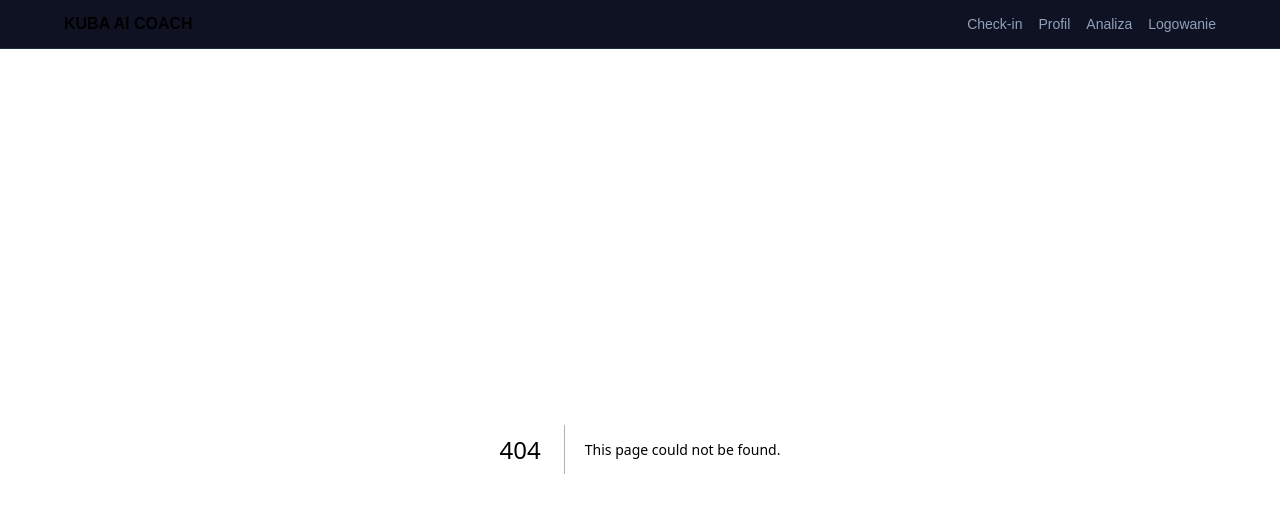
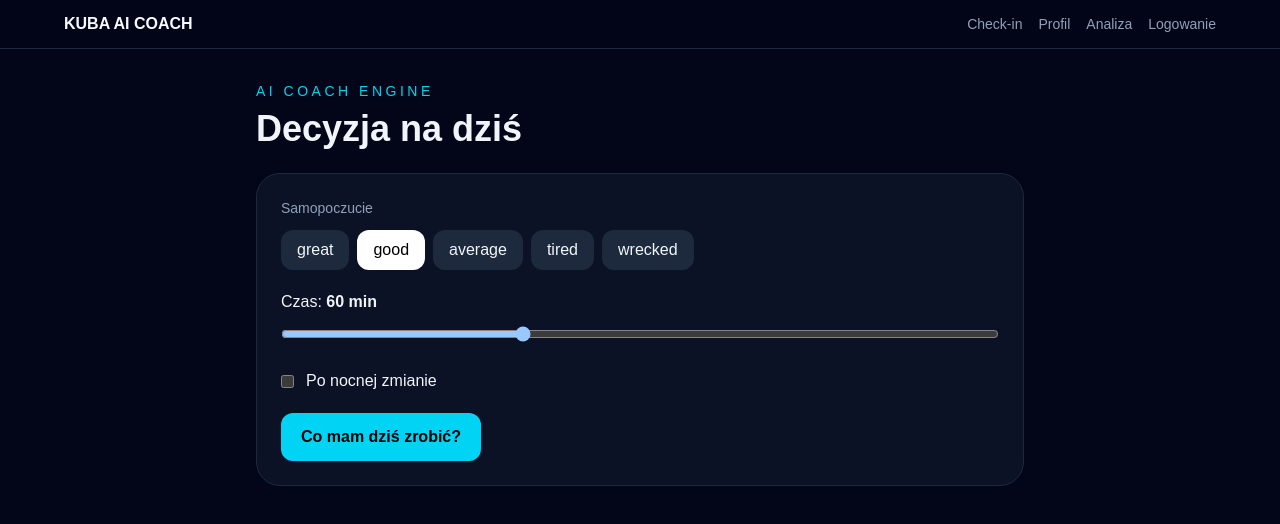
Before and after one commit to jakubszczypa-rgb/kuba-ai-cycling-coach, a Next.js app: page /coach in a window 1280 px wide. Before the commit this address had no page. Shown: the top 524 px of the page. Built offline with nearby package versions, Linux system fonts and the light colour scheme.

Commit message:
Add coach decision screen

```diff
--- /dev/null
+++ b/app/coach/page.tsx
@@ -0,0 +1,30 @@
+"use client";
+
+import { useState } from "react";
+import { decideToday, type CoachInput } from "@/lib/coach/decision";
+
+const feelings: CoachInput["feeling"][] = ["great","good","average","tired","wrecked"];
+
+export default function CoachPage() {
+  const [feeling,setFeeling]=useState<CoachInput["feeling"]>("good");
+  const [minutes,setMinutes]=useState(60);
+  const [night,setNight]=useState(false);
+  const [result,setResult]=useState<ReturnType<typeof decideToday>|null>(null);
+
+  function calculate() {
+    setResult(decideToday({feeling,availableMinutes:minutes,nightShift:night}));
+  }
+
+  return <main className="min-h-screen bg-slate-950 p-8 text-slate-100">
+    <div className="mx-auto max-w-3xl space-y-6">
+      <header><p className="text-sm uppercase tracking-[0.25em] text-cyan-400">AI COACH ENGINE</p><h1 className="mt-2 text-4xl font-semibold">Decyzja na dziś</h1></header>
+      <section className="rounded-3xl border border-slate-800 bg-slate-900/70 p-6 space-y-5">
+        <div><p className="mb-3 text-sm text-slate-400">Samopoczucie</p><div className="flex flex-wrap gap-2">{feelings.map(f=><button key={f} onClick={()=>setFeeling(f)} className={`rounded-xl px-4 py-2 ${feeling===f?"bg-white text-black":"bg-slate-800"}`}>{f}</button>)}</div></div>
+        <label className="block">Czas: <b>{minutes} min</b><input className="mt-3 w-full" type="range" min="0" max="180" step="15" value={minutes} onChange={e=>setMinutes(Number(e.target.value))}/></label>
+        <label className="flex items-center gap-3"><input type="checkbox" checked={night} onChange={e=>setNight(e.target.checked)}/> Po nocnej zmianie</label>
+        <button onClick={calculate} className="rounded-xl bg-cyan-400 px-5 py-3 font-semibold text-black">Co mam dziś zrobić?</button>
+      </section>
+      {result && <section className="rounded-3xl border border-cyan-900 bg-slate-900 p-6"><p className="text-sm text-cyan-400">DECYZJA</p><h2 className="mt-2 text-3xl font-bold">{result.decision} · {result.workoutType}</h2><p className="mt-2 text-slate-300">{result.durationMinutes} min · {result.intensity}</p><p className="mt-5 leading-7 text-slate-300">{result.reasoning}</p></section>}
+    </div>
+  </main>;
+}
```
